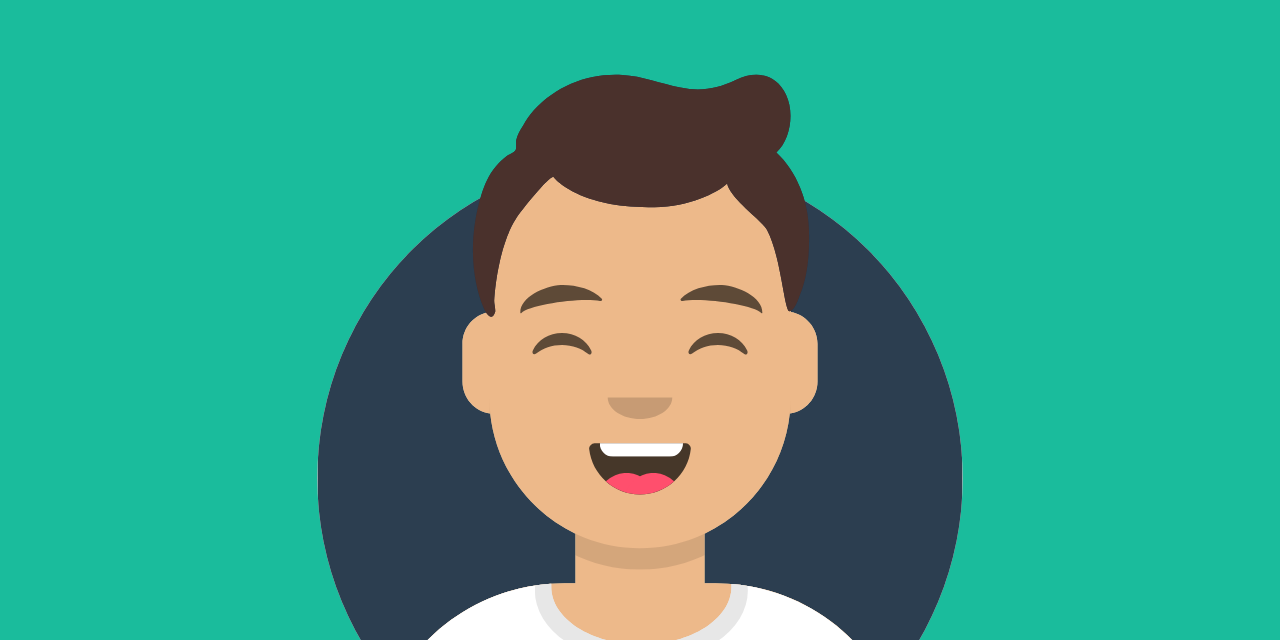
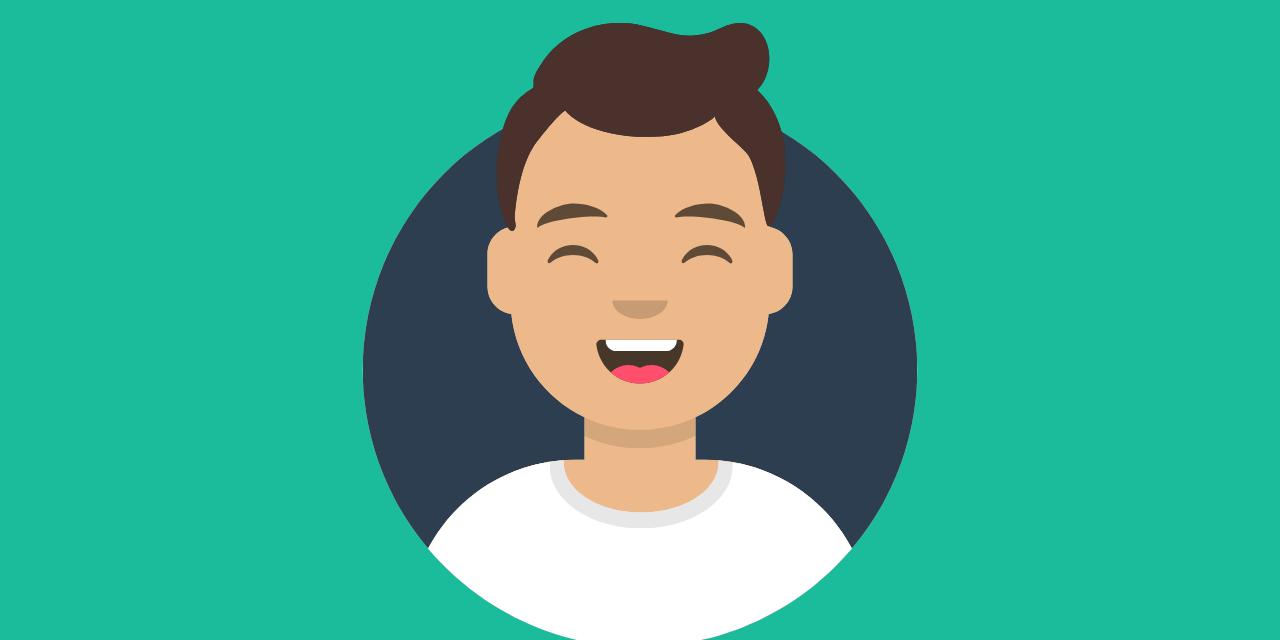
Before and after one commit to nmarcopo/auris, a plain HTML site: page index.html in a window 1280 px wide. Shown: the top 640 px of the page. Drawn offline with Linux system fonts and the light colour scheme.

Commit message:
Update index.html

```diff
--- a/index.html
+++ b/index.html
@@ -22,7 +22,7 @@
 
 <body id="page-top" class="bg-primary align-items-center">
 
-    <div id="card" class="container bg-primary d-flex align-items-center flex-column">
+    <div id="card" class="col-md-6 container bg-primary d-flex align-items-center flex-column>
 
       <!-- Masthead Avatar Image -->
       <div class="col-lg-8 mb-3 mt-5" style="width: 80%">
```
